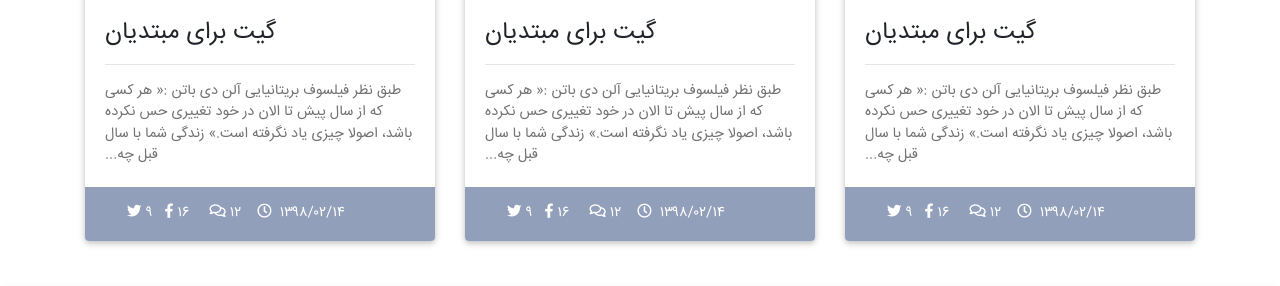
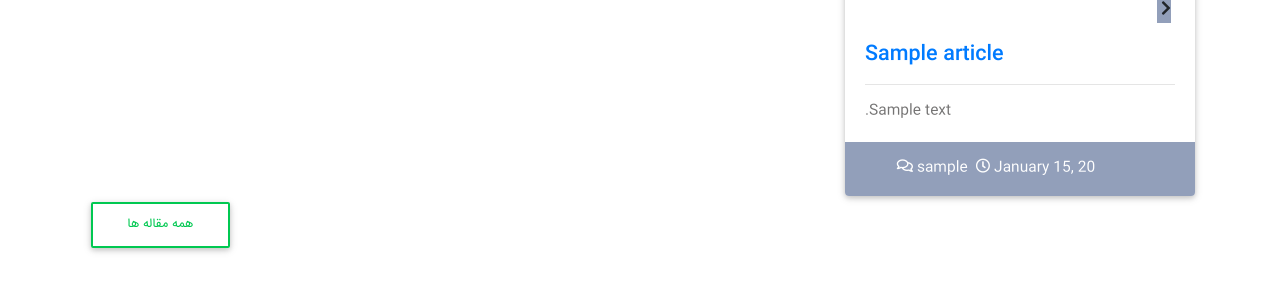
Before and after one commit to iamdvs/learning-site, a Django app: page / in a window 1280 px wide. Shown: the part 884-1170 px from the top of the page. Run offline with Django 3.2, Linux system fonts and the light colour scheme; tables that the repository leaves empty hold one stand-in row (values such as "Sample post"); some libraries are stand-ins or nearby versions.

Commit message:
add article and other options

```diff
--- a/main/admin.py
+++ b/main/admin.py
@@ -5,3 +5,4 @@ from django.contrib import admin
 from .models import *
 
 admin.site.register(Series)
+admin.site.register(Articles)
--- a/main/urls.py
+++ b/main/urls.py
@@ -1,10 +1,18 @@
 from django.urls import path
 
 from .views import *
-
+from .views import PostListView
+from .views import ArticleDetialView,ArticleCreateView,ArticleUpdateView,ArticleDeleteView
+#Articlemain
 
 urlpatterns = [
-    path('',index,name="index"),
+    path('',PostListView.as_view(),name="index"),
     path('series/',Seri.as_view(),name="series"),
     path('series/<int:slug>',seriesDetail,name="series_detail"),
+    path('article/',indexA,name="article"),
+    path('article/<int:pk>/',ArticleDetialView.as_view(),name="article-detail"),
+    path('article/new/',ArticleCreateView.as_view(),name="article-create"),
+    path('article/<int:pk>/update/',ArticleUpdateView.as_view(),name="article-update"),
+    path('article/<int:pk>/delete/',ArticleDeleteView.as_view(),name="article-delete"),
+
 ]
--- a/main/views.py
+++ b/main/views.py
@@ -1,16 +1,76 @@
 from django.shortcuts import render,HttpResponse
 from django.views.generic import TemplateView
-# Create your views here.
+from django.views.generic import ListView,DetailView,CreateView,UpdateView,DeleteView
+from django.contrib.auth.mixins import LoginRequiredMixin,UserPassesTestMixin
 from .models import Series
+from .models import Articles
+from django.core.paginator import Paginator
 
 def index(request):
-    return render(request,'index.html')
+    art_posts=Articles.objects.all()
+    return render(request,'index.html',{'articles':art_posts})
+
+# class Articlemain(ListView,request):
+#     template_name='article/article_main.html'
+#     context_object_name='articles'
+#     ordering=['-date_posted']
+#     paginate_by = 5
+
+def indexA(request):
+    article_list=Articles.objects.all()
+    paginator=Paginator(article_list,6)
+    page=request.GET.get('page')
+    articles=paginator.get_page(page)
+
+    return render(request,'article/article_main.html',{'articles':articles})
 
 
+class PostListView(ListView):
+    model=Articles
+    template_name='index.html'
+    context_object_name='articles'
+    ordering=['-date_posted']
+
+class ArticleDetialView(DetailView):
+    model=Articles
+    template_name='article/article_detail.html'
+
+class ArticleCreateView(LoginRequiredMixin,CreateView):
+    model=Articles
+    template_name='article/article_form.html'
+    fields=['title','content']
+
+    def form_valid(self,form):
+        form.instance.auther =self.request.user
+        return super().form_valid(form)
 
 
+class ArticleUpdateView(LoginRequiredMixin,UserPassesTestMixin,UpdateView):
+    model=Articles
+    template_name='article/article_form.html'
+    fields=['title','content']
+
+    def form_valid(self,form):
+        form.instance.auther =self.request.user
+        return super().form_valid(form)
+
+    def test_func(self):
+        article=self.get_object()
+        if self.request.user == article.auther:
+            return True
+        return False
+
+class ArticleDeleteView(LoginRequiredMixin,UserPassesTestMixin,DeleteView):
+    model=Articles
+    template_name='article/article_confirm_delete.html'
+    success_url='/'
+    def test_func(self):
+        article=self.get_object()
+        if self.request.user == article.auther:
+            return True
+        return False
+
 class Seri(TemplateView):
-
 
     def get(self,request):
 
@@ -18,8 +78,6 @@ class Seri(TemplateView):
         return render(request,'series.html',{'series':series})
 
 
-
-
 def seriesDetail(request,slug):
     des=Series.objects.get(pk=slug)
     return render(request,'seriesDetail.html',{'des':des,})
--- a/templates/base.html
+++ b/templates/base.html
@@ -64,6 +64,9 @@
               <a class="nav-link" href="#">همکاری با ما</a>
           </li> -->
           {% if user.is_authenticated %}
+              <li class="nav-item pr-2 {% if request.resolver_match.url_name == 'profile' %}active{% endif %}">
+                <a class="nav-link text-secondary text-right " href="{% url 'article-create' %}">ساخت مقاله جدید</a>
+              </li>
               <li class="nav-item pr-2 {% if request.resolver_match.url_name == 'profile' %}active{% endif %}">
                 <a class="nav-link text-success text-right " href="{% url 'profile' %}">پروفایل</a>
               </li>
--- a/templates/index.html
+++ b/templates/index.html
@@ -26,11 +26,11 @@
 
 <div class="row">
 
-
-    <div class="col-md-4">
+  {% for article in articles %}
+    <div class="col-md-4 mt-4">
 
         <!-- Card -->
-<div class="card">
+    <div class="card h-100">
 
       <!-- Card image -->
       <div class="view overlay">
@@ -47,20 +47,19 @@
       <div class="card-body">
 
         <!-- Title -->
-    <h4 class="card-title">گیت برای مبتدیان</h4>
+        <a class="card-title h5" href="{% url 'article-detail' article.id %}">{{ article.title }}</a>
         <hr>
         <!-- Text -->
-    <p class="card-text">طبق نظر فیلسوف بریتانیایی آلن دی باتن :« هر کسی که از سال پیش تا الان در خود تغییری حس نکرده باشد، اصولا چیزی یاد نگرفته است.» زندگی شما با سال قبل چه...</p>
+        <p class="card-text">{{  article.content |slice:":100" }} {% if article.content|length > 100 %}...{% endif %}</p>
 
       </div>
 
         <!-- Card footer -->
         <div class="rounded-bottom mdb-color lighten-3 text-center pt-3">
           <ul class="list-unstyled list-inline font-small">
-      <li class="list-inline-item white-text text-right">۱۳۹۸/۰۲/۱۴ <i class="far fa-clock pr-1 ml-1"></i></li>
-      <li class="list-inline-item"><a href="#" class="white-text">۱۲<i class="far fa-comments pr-1"></i></a></li>
-      <li class="list-inline-item pr-2"><a href="#" class="white-text">۱۶<i class="fab fa-facebook-f pr-1"> </i></a></li>
-      <li class="list-inline-item pr-2"><a href="#" class="white-text">۹<i class="fab fa-twitter pr-1"> </i></a></li>
+            <li class="list-inline-item white-text text-right">{{ article.date_posted|date:"F d, y"}}<i class="far fa-clock pr-1 ml-1"></i></li>
+            <li class="list-inline-item"><a href="#" class="white-text">{{ article.auther }}<i class="far fa-comments pr-1"></i></a></li>
+
           </ul>
         </div>
 
@@ -68,121 +67,35 @@
       <!-- Card -->
       </div>
 
+  {% endfor %}
 
 
-    <div class="col-md-4">
-
-        <!-- Card -->
-<div class="card">
-
-  <!-- Card image -->
-  <div class="view overlay">
-    <img class="card-img-top" src="https://mdbootstrap.com/img/Photos/Others/food.jpg" alt="Card image cap">
-    <a>
-      <div class="mask rgba-white-slight"></div>
-    </a>
-  </div>
-
-  <!-- Button -->
-  <a class="btn-floating btn-action ml-auto mr-4 mdb-color lighten-3"><i class="fas fa-chevron-right pl-1"></i></a>
-
-  <!-- Card content -->
-  <div class="card-body">
 
 
-    <!-- Title -->
-    <h4 class="card-title">گیت برای مبتدیان</h4>
-    <hr>
-    <!-- Text -->
-    <p class="card-text">طبق نظر فیلسوف بریتانیایی آلن دی باتن :« هر کسی که از سال پیش تا الان در خود تغییری حس نکرده باشد، اصولا چیزی یاد نگرفته است.» زندگی شما با سال قبل چه...</p>
 
 </div>
-
-  <!-- Card footer -->
-  <div class="rounded-bottom mdb-color lighten-3 text-center pt-3">
-    <ul class="list-unstyled list-inline font-small">
-      <li class="list-inline-item white-text text-right">۱۳۹۸/۰۲/۱۴ <i class="far fa-clock pr-1 ml-1"></i></li>
-      <li class="list-inline-item"><a href="#" class="white-text">۱۲<i class="far fa-comments pr-1"></i></a></li>
-      <li class="list-inline-item pr-2"><a href="#" class="white-text">۱۶<i class="fab fa-facebook-f pr-1"> </i></a></li>
-      <li class="list-inline-item pr-2"><a href="#" class="white-text">۹<i class="fab fa-twitter pr-1"> </i></a></li>
-    </ul>
-  </div>
-
-</div>
-<!-- Card -->
-    </div>
-
-
-    <div class="col-md-4">
-
-        <!-- Card -->
-<div class="card">
-
-  <!-- Card image -->
-  <div class="view overlay">
-    <img class="card-img-top" src="https://mdbootstrap.com/img/Photos/Others/food.jpg" alt="Card image cap">
-    <a>
-      <div class="mask rgba-white-slight"></div>
-    </a>
-  </div>
-
-  <!-- Button -->
-  <a class="btn-floating btn-action ml-auto mr-4 mdb-color lighten-3"><i class="fas fa-chevron-right pl-1"></i></a>
-
-  <!-- Card content -->
-  <div class="card-body">
-
-
-    <!-- Title -->
-    <h4 class="card-title">گیت برای مبتدیان</h4>
-    <hr>
-    <!-- Text -->
-    <p class="card-text">طبق نظر فیلسوف بریتانیایی آلن دی باتن :« هر کسی که از سال پیش تا الان در خود تغییری حس نکرده باشد، اصولا چیزی یاد نگرفته است.» زندگی شما با سال قبل چه...</p>
-
-  </div>
-
-  <!-- Card footer -->
-  <div class="rounded-bottom mdb-color lighten-3 text-center pt-3">
-    <ul class="list-unstyled list-inline font-small">
-      <li class="list-inline-item white-text text-right">۱۳۹۸/۰۲/۱۴ <i class="far fa-clock pr-1 ml-1"></i></li>
-      <li class="list-inline-item"><a href="#" class="white-text">۱۲<i class="far fa-comments pr-1"></i></a></li>
-      <li class="list-inline-item pr-2"><a href="#" class="white-text">۱۶<i class="fab fa-facebook-f pr-1"> </i></a></li>
-      <li class="list-inline-item pr-2"><a href="#" class="white-text">۹<i class="fab fa-twitter pr-1"> </i></a></li>
-    </ul>
-  </div>
-
-</div>
-<!-- Card -->
-    </div>
-
-</div>
+<a href="/article"><button class="btn btn-outline-success">همه مقاله ها</button></a>
 
 
 </div>
 
 <!-- Jumbotron -->
-<div class="card card-image mt-5" style="background-image: url(https://mdbootstrap.com/img/Photos/Others/forest2.jpg);">
+<!-- <div class="card card-image mt-5" style="background-image: url(https://mdbootstrap.com/img/Photos/Others/forest2.jpg);">
   <div class="text-white text-center rgba-stylish-strong py-5 px-4">
     <div class="py-5">
 
-      <!-- Content -->
       <h2 class="card-title h2 my-4 py-2">پنل های کاربری راکت</h2>
       <p class="mb-4 pb-2 px-md-5 mx-md-5">در عرض چند ثانیه در راکت عضو شوید تا بتوانید از امکانات سایت بصورت کامل استفاده کنید . همه این امکانات در کنار هم قرار گرفته اند تا به شما کمک کنند به ساده ترین روش , جدیدترین و کاربردی ترین زبان ها و فریمورک های روز جهان رو یاد بگیرید
       <div class="container">
 
 <div class="row">
  <div class="col-md-3">
-  <!-- Card Wider -->
         <div class="card card-cascade wider p-2">
-  <!-- Card content -->
   <div class="card-body card-body-cascade text-center pb-0">
 
-    <!-- Title -->
     <h4 class="card-title text-dark"><strong>یکساله</strong></h4>
-    <!-- Subtitle -->
     <h5 class="green-text pb-2 h1"><strong>۷۰۸
 ۲۲۹</strong></h5>
-    <!-- Text -->
     <p class="card-text">با خریداری این پنل شما میتوانید به ویدیوهای ویژه سایت به مدت یکسال بطور کامل دسترسی داشته باشید.</p>
             <button class="btn btn-danger">
                 عضویت
@@ -193,17 +106,12 @@
       </div>
  <div class="col-md-3">
 
-  <!-- Card Wider -->
         <div class="card card-cascade wider p-2">
-  <!-- Card content -->
   <div class="card-body card-body-cascade text-center pb-0">
 
-    <!-- Title -->
     <h4 class="card-title text-dark"><strong>یکساله</strong></h4>
-    <!-- Subtitle -->
     <h5 class="green-text pb-2 h1"><strong>۷۰۸
 ۲۲۹</strong></h5>
-    <!-- Text -->
 
     <p class="card-text">با خریداری این پنل شما میتوانید به ویدیوهای ویژه سایت به مدت یکسال بطور کامل دسترسی داشته باشید.</p>
             <button class="btn btn-danger">
@@ -222,17 +130,12 @@
  <div class="col-md-3">
 
 
-  <!-- Card Wider -->
         <div class="card card-cascade wider p-2">
-  <!-- Card content -->
   <div class="card-body card-body-cascade text-center pb-0">
 
-    <!-- Title -->
     <h4 class="card-title text-dark"><strong>یکساله</strong></h4>
-    <!-- Subtitle -->
     <h5 class="green-text pb-2 h1"><strong>۷۰۸
 ۲۲۹</strong></h5>
-    <!-- Text -->
 
     <p class="card-text">با خریداری این پنل شما میتوانید به ویدیوهای ویژه سایت به مدت یکسال بطور کامل دسترسی داشته باشید.</p>
             <button class="btn btn-danger">
@@ -246,17 +149,12 @@
         </div>
 
     <div class="col-md-3">
-  <!-- Card Wider -->
         <div class="card card-cascade wider p-2">
-  <!-- Card content -->
   <div class="card-body card-body-cascade text-center pb-0">
 
-    <!-- Title -->
     <h4 class="card-title text-dark"><strong>یکساله</strong></h4>
-    <!-- Subtitle -->
     <h5 class="green-text pb-2 h1"><strong>۷۰۸
 ۲۲۹</strong></h5>
-    <!-- Text -->
 
 
     <p class="card-text">با خریداری این پنل شما میتوانید به ویدیوهای ویژه سایت به مدت یکسال بطور کامل دسترسی داشته باشید.</p>
@@ -284,7 +182,7 @@
 
 </div>
 
-</div>
+</div> -->
 <!-- Jumbotron -->
 
 {% endblock %}
```
Also changed, not shown: main/models.py (+15 -0 lines), templates/article/article_confirm_delete.html (added, +46 -0 lines), templates/article/article_detail.html (added, +28 -0 lines), templates/article/article_form.html (added, +92 -0 lines), templates/article/article_main.html (added, +88 -0 lines), templates/users/profile.html (+26 -4 lines), users/forms.py (+14 -1 lines), users/models.py (+11 -2 lines), users/views.py (+20 -2 lines), main/migrations/0003_articles.py (added). Lines whose indentation alone changed are shown as unchanged.
